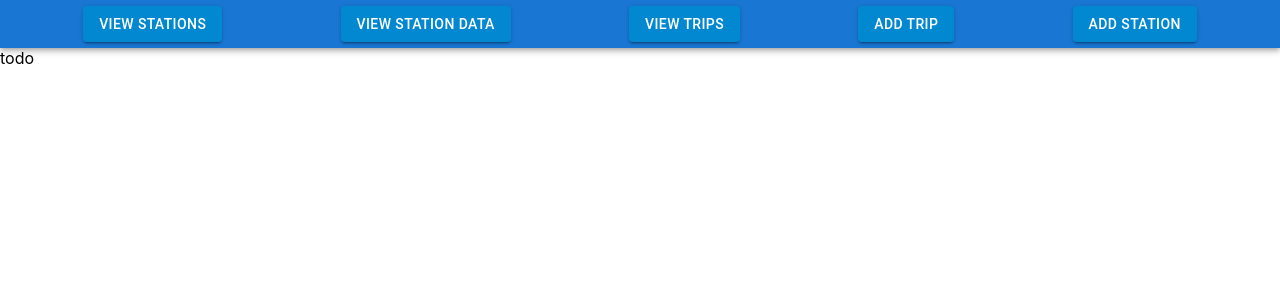
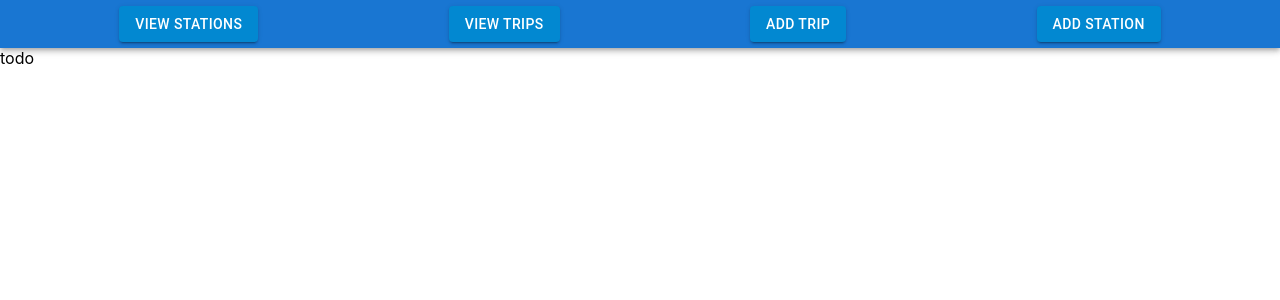
Before and after one commit to tvaskisalo/Solita-dev-exercise-2023, a React (Create React App) app in the folder frontend/: page / in a window 1280 px wide. Shown: the top 300 px of the page. Built offline with nearby package versions, Linux system fonts and the light colour scheme.

Commit message:
Removed single station from navigation bar

```diff
--- a/frontend/src/components/Navigationbar.jsx
+++ b/frontend/src/components/Navigationbar.jsx
@@ -10,7 +10,6 @@ const Navigationbar = () => {
     <AppBar position="static">
       <Toolbar variant='dense'>
         <Button sx={{ mx:'auto' }} onClick={ () => navigate('/stations') } variant='contained' color='info'> View stations </Button>
-        <Button sx={{ mx:'auto' }} onClick={ () => navigate('/station') } variant='contained' color='info'> View station data </Button>
         <Button sx={{ mx:'auto' }} onClick={ () => navigate('/trips') } variant='contained' color='info'> View trips </Button>
         <Button sx={{ mx:'auto' }} onClick={ () => navigate('/addTrip') } variant='contained' color='info'> Add trip </Button>
         <Button sx={{ mx:'auto' }} onClick={ () => navigate('/addStation') } variant='contained' color='info'> Add station </Button>
```
